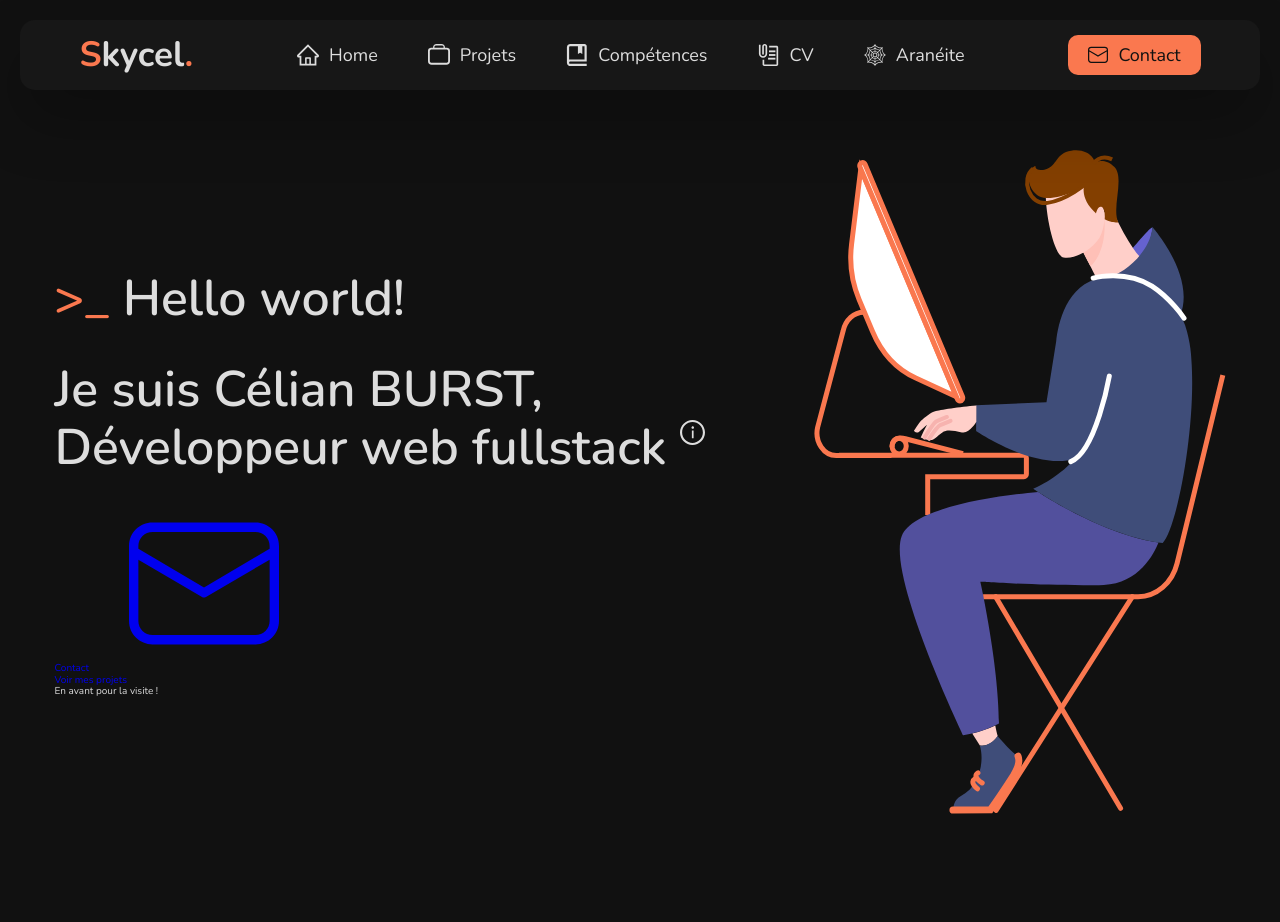
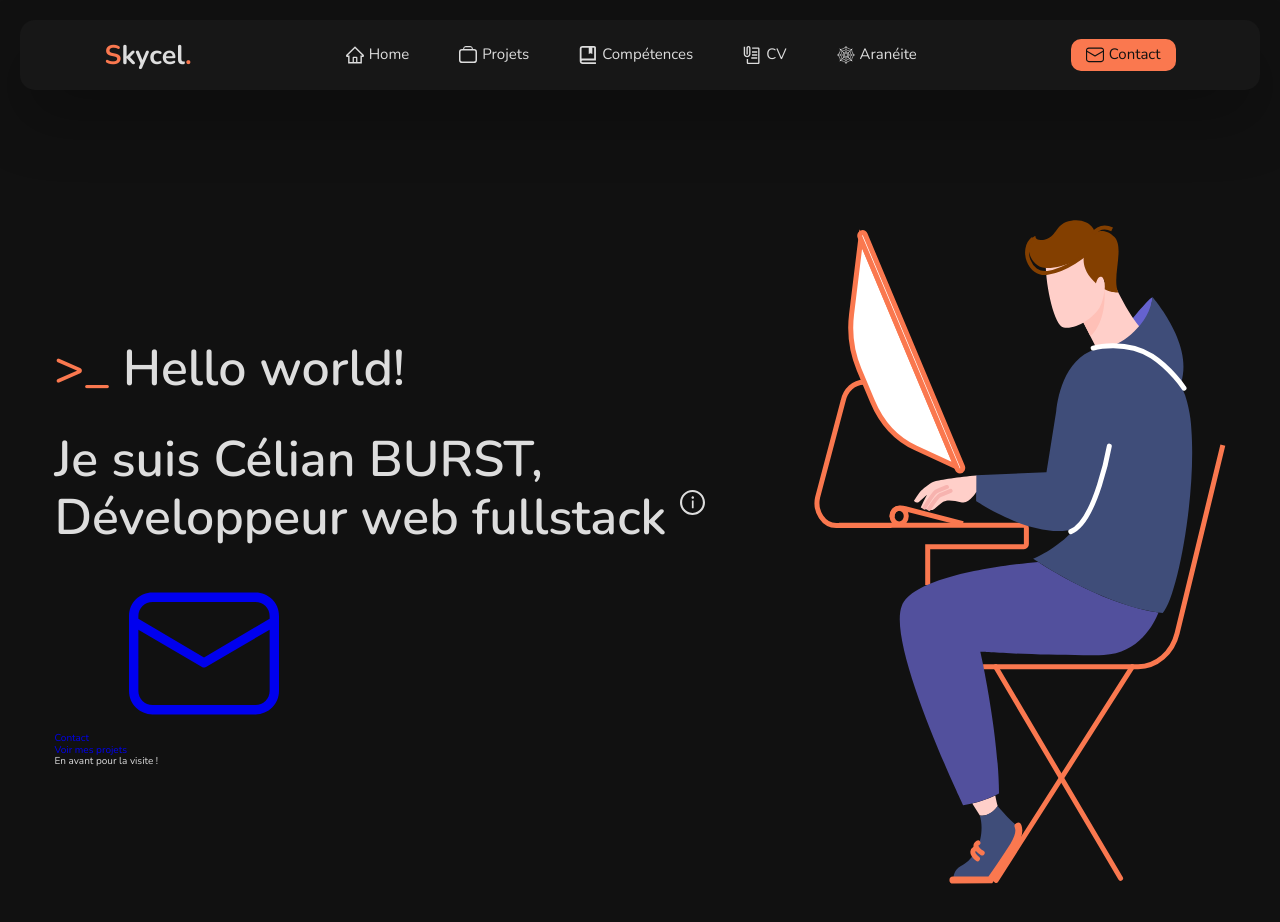
Before and after one commit to Skycel9/Portfolio, a website: page index.html in a window 1280 px wide. Shown: the top 922 px of the page. Drawn offline with nearby package versions, Linux system fonts and the light colour scheme.

Commit message:
Modification de la tailles des fonts de la barre de navigations

```diff
--- a/public/assets/scss/components/navbar.scss
+++ b/public/assets/scss/components/navbar.scss
@@ -1,5 +1,6 @@
 header {
 	width: 100vw;
+  height: 7rem;
 	margin: 0;
 	padding: 0;
 	border: none;
@@ -28,6 +29,10 @@ nav.navbar {
 		background: transparentize($color: map-get($colors, bg), $amount: 0.1);
 		backdrop-filter: blur(5px);
 
+    .links .item a .icon {
+      width: 2rem;
+      height: 2rem;
+    }
 		.links .item a p {
 			opacity: 0;
 			max-width: 0;
@@ -40,7 +45,7 @@ nav.navbar {
 		display: flex;
 		align-items: center;
 		justify-content: center;
-		font-size: 3rem;
+		font-size: 2.8rem;
 		transition: all 0.5s ease-in-out;
 
 		.logo-img {
@@ -58,7 +63,7 @@ nav.navbar {
 		display: flex;
 		justify-content: space-around;
 		align-items: center;
-		font-size: 2.3rem;
+		font-size: 1.9rem;
 		height: 100%;
 		list-style: none;
 		z-index: 990;
@@ -81,9 +86,9 @@ nav.navbar {
 			color: map-get($colors, bg);
 		}
 		.item a .icon {
-			margin: 0 10px 0 0;
-			width: 2.5rem;
-			height: 2.5rem;
+			margin: 0 5px 0 0;
+			width: 2.1em;
+			height: 2.1rem;
 			transition: all 0.5s ease-in-out;
 		}
 		.item a p {
@@ -124,37 +129,40 @@ nav.navbar {
 		justify-content: center;
 		align-items: center;
 		color: map-get($colors, bg);
-		font-size: 2.3rem;
-		padding: 1rem 2rem;
+		font-size: 1.9rem;
+		padding: .7rem 1.5rem;
 		background: map-get($colors, main);
 		border-radius: 1rem;
 		transition: all 0.5s ease-in-out;
 
 		.icon {
-			width: 2.4rem;
-			height: 2.4rem;
-			margin: 0 10px 0 0;
+			width: 2.1rem;
+			height: 2.1rem;
+			margin: 0 5px 0 0;
 		}
 	}
 
 	//Media queries
 	@include media(1400) {
+    .logo {
+      font-size: 2.3rem;
+    }
 		.links .item {
-			font-size: 1.8rem;
+			font-size: 1.5rem;
 			margin: 0 1rem;
 		}
 		.links .item a .icon {
-			width: 2.2rem;
-			height: 2.2rem;
+			width: 1.8rem;
+			height: 1.8rem;
 		}
 
 		.button,
 		.links .button {
-			font-size: 1.8rem;
+			font-size: 1.5rem;
 
 			.icon {
-				width: 2rem;
-				height: 2rem;
+				width: 1.8rem;
+				height: 1.8rem;
 			}
 		}
 	}
```
Also changed, not shown: public/assets/css/style.css.
